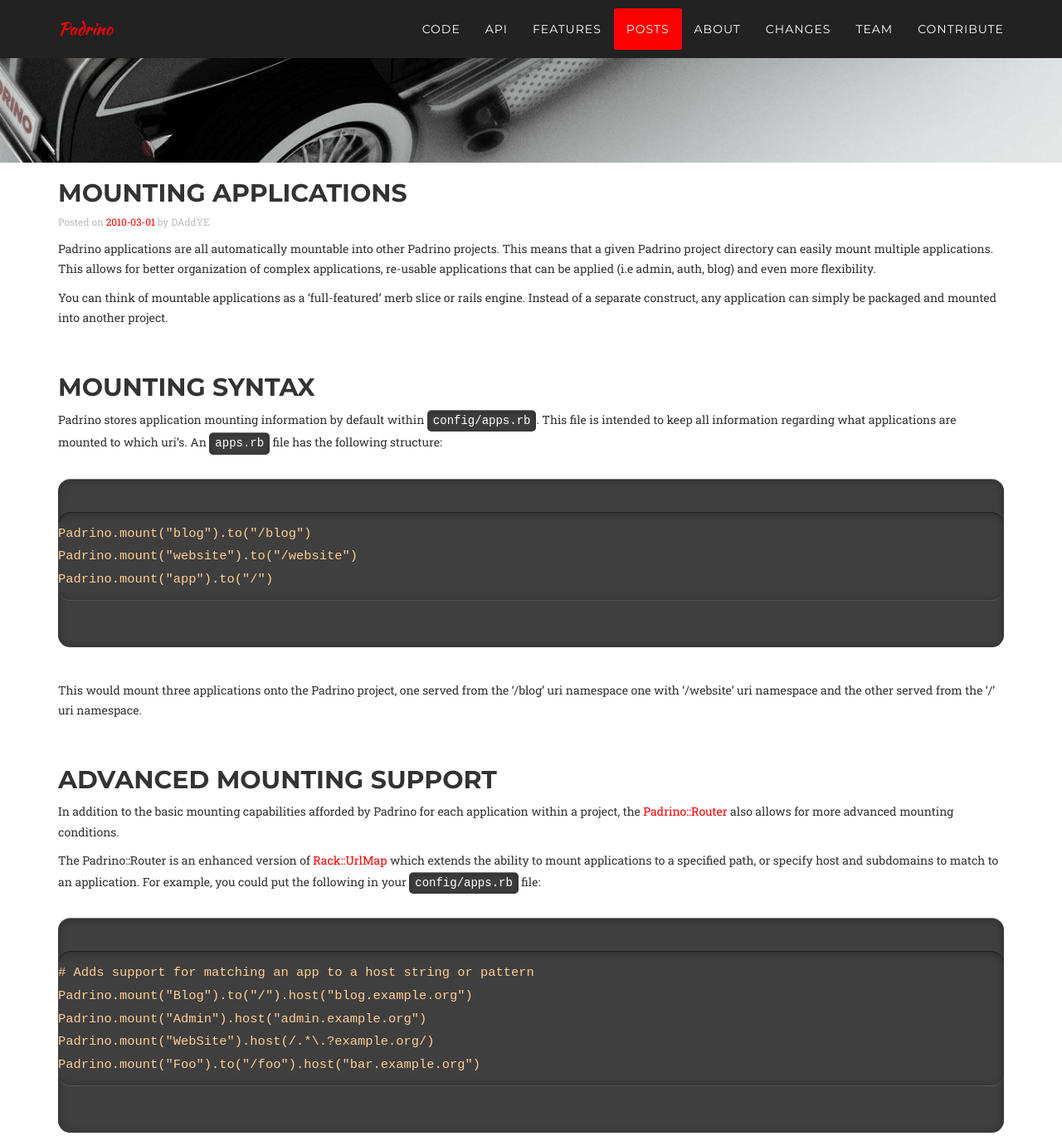
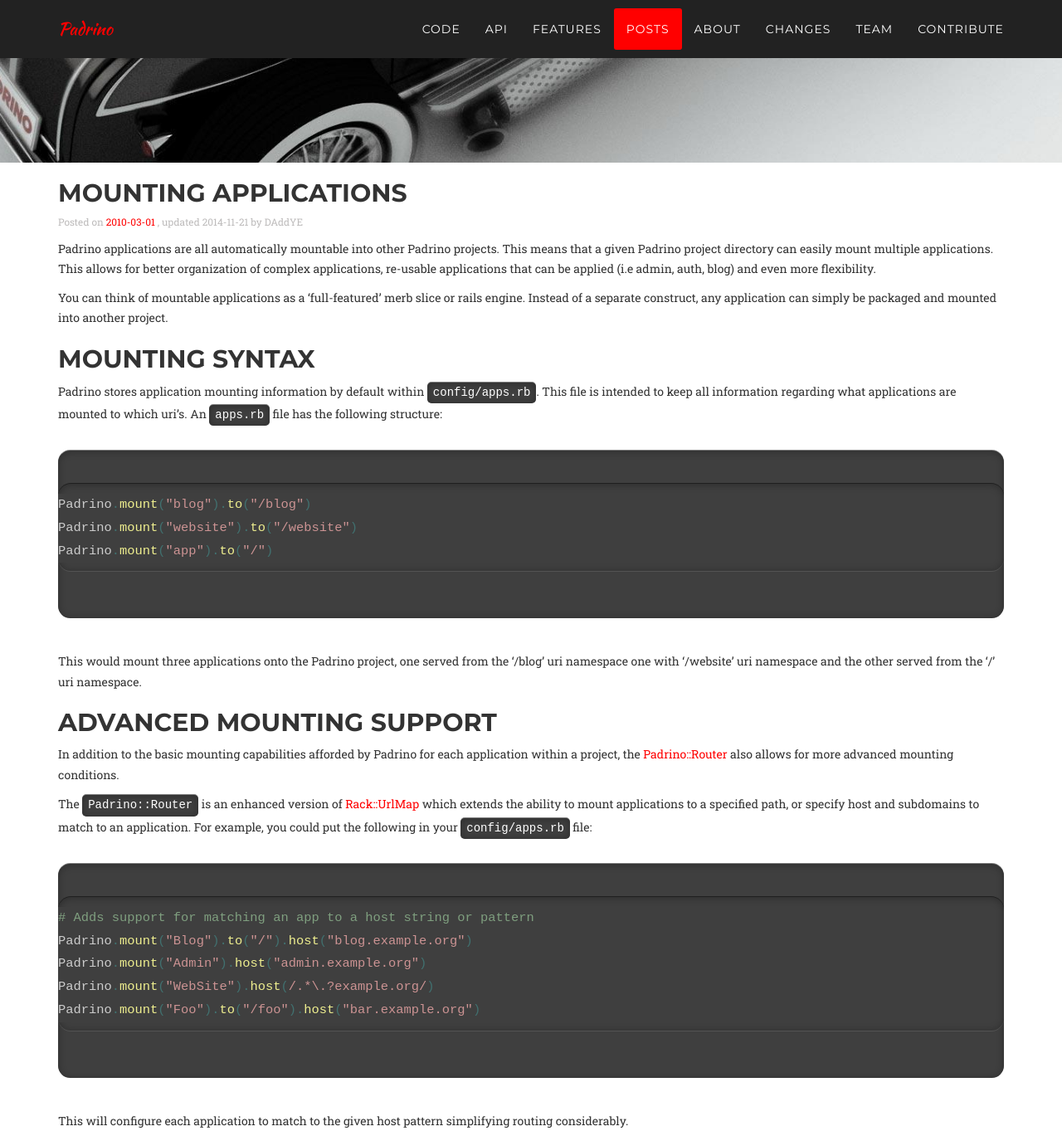
Before and after one commit to wikimatze/padrinorb-website, a Jekyll site: the page built from guides/mounting-applications.md, in a window 1280 px wide and 1400 px high, scrolled down 637 px, cut to the strip 0-1369 px from the top of the window. Shown: the whole strip at 83% size. Built offline with Jekyll 4.4.1, drawn with Linux system fonts in a browser that asks for light colours; some web fonts are replaced; Markdown is read by kramdown in place of the engine named in the settings.

Commit message:
Add mounting applications to guides

````diff
--- a/guides/mounting-applications.md
+++ b/guides/mounting-applications.md
@@ -1,38 +1,48 @@
 ---
 date: 2010-03-01
+update: 2014-11-21
 author: DAddYE
 email: d.dagostino@lipsiasoft.com
 title: Mounting Applications
+permalink: /guides/mounting-applications/
 ---
 
 Padrino applications are all automatically mountable into other Padrino projects. This means that a given Padrino project directory can easily mount multiple applications. This allows for better organization of complex applications, re-usable applications that can be applied (i.e admin, auth, blog) and even more flexibility.
 
+
 You can think of mountable applications as a ‘full-featured’ merb slice or rails engine. Instead of a separate construct, any application can simply be packaged and mounted into another project.
-
 
 
 ## Mounting Syntax
 
 Padrino stores application mounting information by default within `config/apps.rb`. This file is intended to keep all information regarding what applications are mounted to which uri’s. An `apps.rb` file has the following structure:
 
-    Padrino.mount("blog").to("/blog")
-    Padrino.mount("website").to("/website")
-    Padrino.mount("app").to("/")
+
+```ruby
+Padrino.mount("blog").to("/blog")
+Padrino.mount("website").to("/website")
+Padrino.mount("app").to("/")
+```
+
 
 This would mount three applications onto the Padrino project, one served from the ‘/blog’ uri namespace one with ‘/website’ uri namespace and the other served from the ‘/’ uri namespace.
-
 
 
 ## Advanced Mounting Support
 
 In addition to the basic mounting capabilities afforded by Padrino for each application within a project, the [Padrino::Router](http://github.com/padrino/padrino-framework/blob/master/padrino-core/lib/padrino-core/router.rb) also allows for more advanced mounting conditions.
 
-The Padrino::Router is an enhanced version of [Rack::UrlMap](http://github.com/rack/rack/blob/master/lib/rack/urlmap.rb) which extends the ability to mount applications to a specified path, or specify host and subdomains to match to an application. For example, you could put the following in your `config/apps.rb` file:
 
-    # Adds support for matching an app to a host string or pattern
-    Padrino.mount("Blog").to("/").host("blog.example.org")
-    Padrino.mount("Admin").host("admin.example.org")
-    Padrino.mount("WebSite").host(/.*\.?example.org/)
-    Padrino.mount("Foo").to("/foo").host("bar.example.org")
+The `Padrino::Router` is an enhanced version of [Rack::UrlMap](http://github.com/rack/rack/blob/master/lib/rack/urlmap.rb) which extends the ability to mount applications to a specified path, or specify host and subdomains to match to an application. For example, you could put the following in your `config/apps.rb` file:
+
+
+```ruby
+# Adds support for matching an app to a host string or pattern
+Padrino.mount("Blog").to("/").host("blog.example.org")
+Padrino.mount("Admin").host("admin.example.org")
+Padrino.mount("WebSite").host(/.*\.?example.org/)
+Padrino.mount("Foo").to("/foo").host("bar.example.org")
+```
+
 
 This will configure each application to match to the given host pattern simplifying routing considerably.
````
